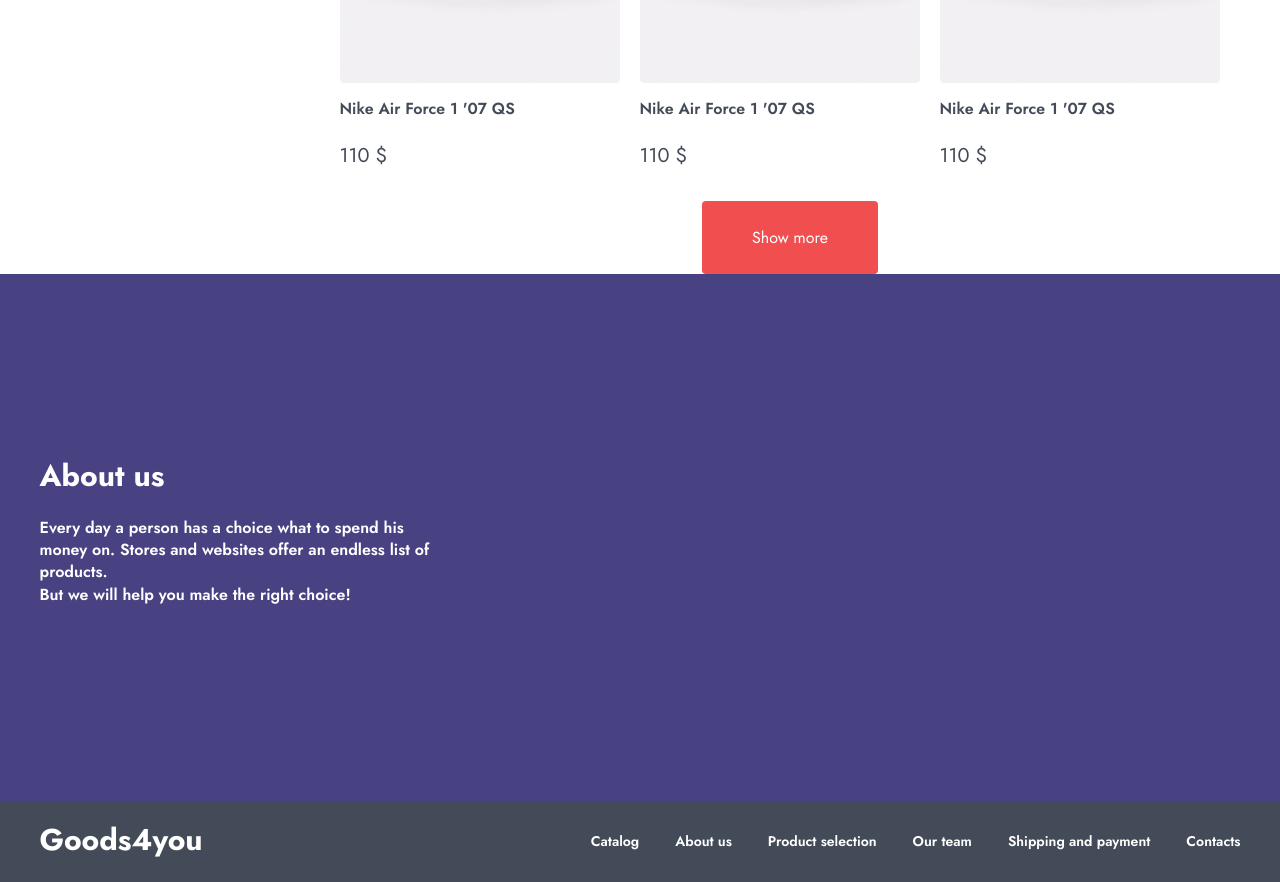
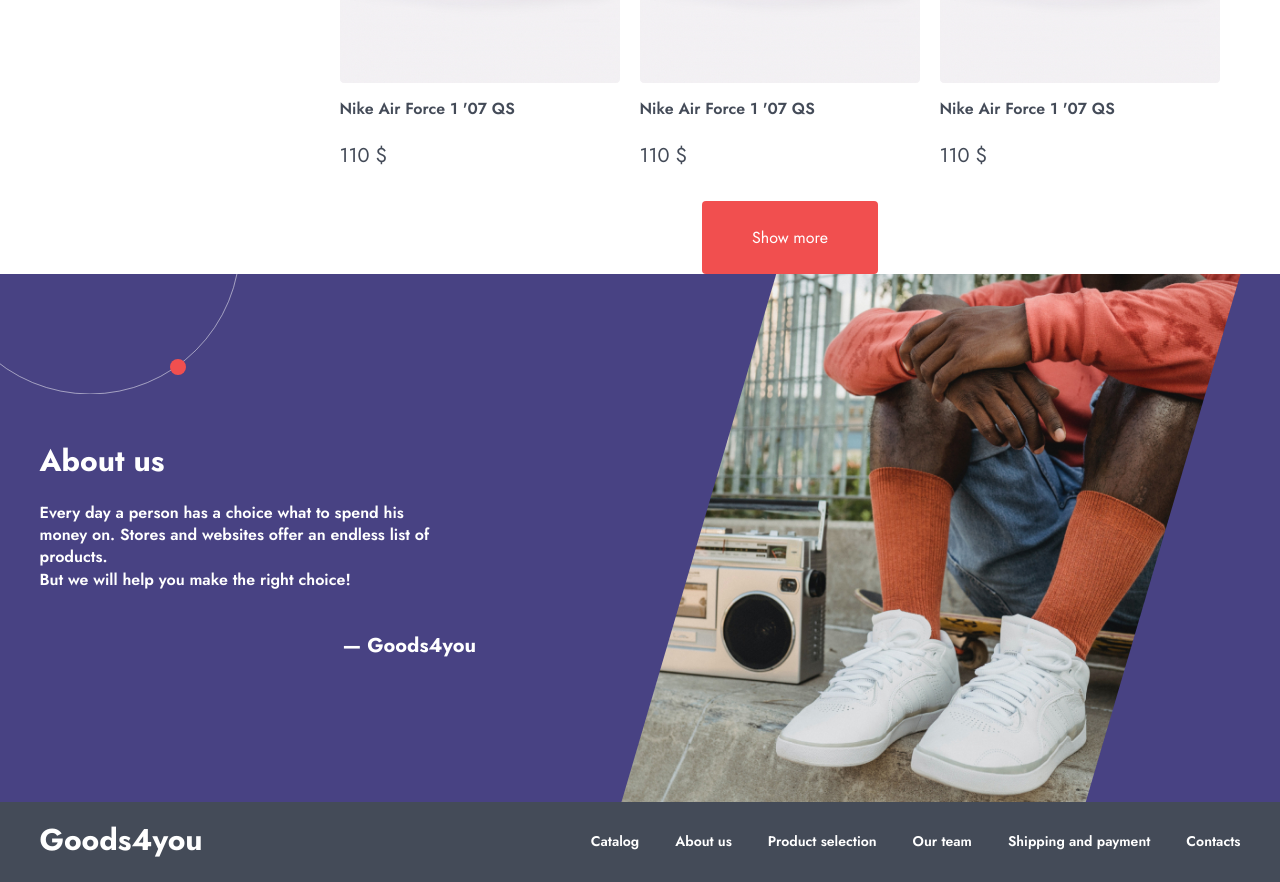
Before and after one commit to Rus7Iv/catalog-t1, a React (Vite) app: page / in a window 1280 px wide. Shown: the part 1649-2531 px from the top of the page. Built offline with nearby package versions, Linux system fonts and the light colour scheme; data requests are answered from the project's data file.

Commit message:
added components in AboutUs

```diff
--- /dev/null
+++ b/src/assets/Circle.tsx
@@ -0,0 +1,12 @@
+export const Circle = ({ filled = false, color = 'white', radius = 148, className = '', children }: { filled?: boolean, color?: string, radius?: number, className?: string, children?: React.ReactNode }) => {
+  const svgStyle = filled
+    ? { fill: color }
+    : { stroke: color, fill: 'none', strokeOpacity: 0.5 };
+
+  return (
+    <svg className={className} width={radius * 2} height={radius * 2} viewBox={`0 0 ${radius * 2} ${radius * 2}`} xmlns="http://www.w3.org/2000/svg">
+      <circle cx={radius} cy={radius} r={radius} style={svgStyle} />
+      {children}
+    </svg>
+  );
+};
--- a/src/components/AboutUs/AboutUs.styles.css
+++ b/src/components/AboutUs/AboutUs.styles.css
@@ -7,8 +7,14 @@
   top: 0;
 }
 
+.aboutUs-container {
+  display: flex;
+  max-width: 1201px;
+  justify-content: center;
+
+}
+
 .aboutUs-description {
-    max-width: 1201px;
   display: flex;
   align-items: flex-start;
   flex-grow: 1;
@@ -23,7 +29,6 @@
   font-size: 30px;
   line-height: 140%;
   color: #fff;
-    width: 45%;
   margin-bottom: 20px;
 }
 
@@ -32,7 +37,41 @@
   font-size: 16px;
   line-height: 140%;
   color: #fff;
-    width: 33%;
+  width: 70%;
   margin-bottom: 40px;
   white-space: pre-line;
 }
+
+.aboutUs-signature {
+  font-weight: 700;
+  font-size: 20px;
+  color: #fff;
+  width: 75%;
+  text-align: right;
+}
+
+.aboutUs-circle--xl {
+  display: flex;
+  position: absolute;
+  top: -260px;
+  left: calc(50% - 1300px);
+}
+
+.aboutUs-circle--md {
+  display: flex;
+  position: absolute;
+  top: -180px;
+  left: calc(50% - 700px);
+  justify-content: center;
+  align-items: center;
+}
+
+.aboutUs-circle--sm {
+  position: absolute;
+  top: 85px;
+  left: calc(50% - 470px);
+}
+
+.aboutUs-image {
+  clip-path: polygon(25% 0%, 100% 0%, 75% 100%, 0% 100%);
+}
--- a/src/components/AboutUs/AboutUs.tsx
+++ b/src/components/AboutUs/AboutUs.tsx
@@ -1,7 +1,10 @@
+import { Circle } from '../../assets/Circle'
+import aboutUsImage from '../../../public/aboutUs_image.jpg'
 import './AboutUs.styles.css'
 
 const AboutUs = () => (
   <div className='aboutUs'>
+    <div className='aboutUs-container'>
       <div className='aboutUs-description'>
         <h2 className='aboutUs-title'>
           About us
@@ -10,6 +13,14 @@
           Every day a person has a choice what to spend his money on. Stores and websites offer an endless list of products.{'\n'}
           But we will help you make the right choice!
         </span>
+        <span className='aboutUs-signature'>— Goods4you</span>
+      </div>
+      <div className='aboutUs-decoration'>
+        <Circle radius={320} className='aboutUs-circle--xl' />
+        <Circle radius={150} className='aboutUs-circle--md' />
+        <Circle radius={8} filled={true} color='#F14F4F' className='aboutUs-circle--sm' />
+      </div>
+      <img src={aboutUsImage} alt="About Us" className='aboutUs-image' />
     </div>
   </div>
 )
```
Also changed, not shown: public/aboutUs_image.jpg (added). Lines whose indentation alone changed are shown as unchanged.
